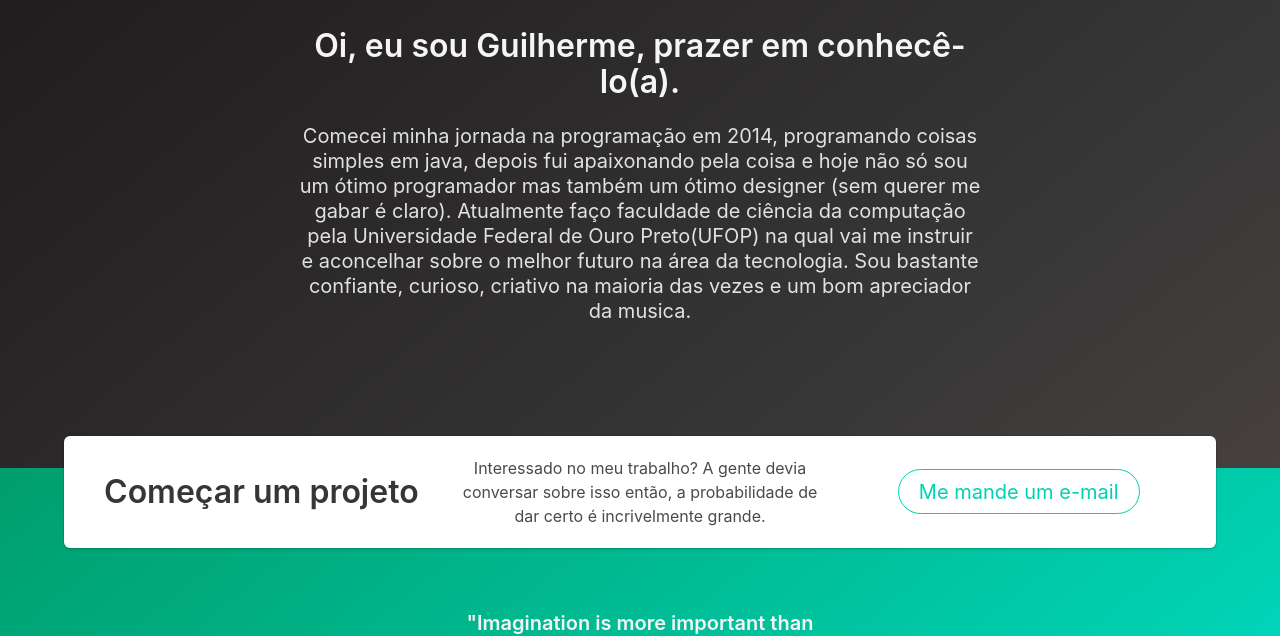
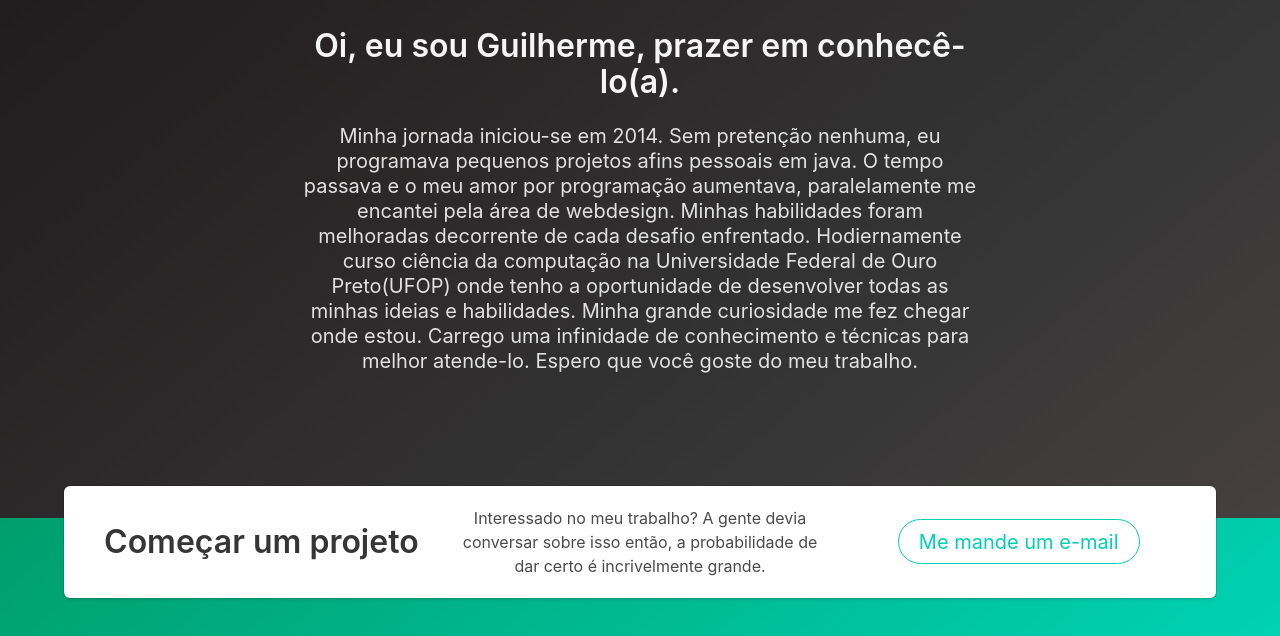
Before and after one commit to gfanedm/gfanedm.github.io, a plain HTML site: page index.html in a window 1280 px wide. Shown: the part 2420-3056 px from the top of the page. Drawn offline with nearby package versions, Linux system fonts and the light colour scheme.

Commit message:
Changed the bio text.

```diff
--- a/index.html
+++ b/index.html
@@ -221,7 +221,7 @@
             <div class="columns is-centered">
                 <div class="column is-three-fifths">
                     <h1 class="title is-spaced is-size-3-desktop is-size-4-mobile">Oi, eu sou Guilherme, prazer em conhecê-lo(a).</h1>
-                    <h2 class="subtitle is-size-5-desktop">Comecei minha jornada na programação em 2014, programando coisas simples em java, depois fui apaixonando pela coisa e hoje não só sou um ótimo programador mas também um ótimo designer (sem querer me gabar é claro). Atualmente faço faculdade de ciência da computação pela Universidade Federal de Ouro Preto(UFOP) na qual vai me instruir e aconcelhar sobre o melhor futuro na área da tecnologia. Sou bastante confiante, curioso, criativo na maioria das vezes e um bom apreciador da musica.</h2>
+                    <h2 class="subtitle is-size-5-desktop">Minha jornada iniciou-se em 2014. Sem pretenção nenhuma, eu programava pequenos projetos afins pessoais em java. O tempo passava e o meu amor por programação aumentava, paralelamente me encantei pela área de webdesign. Minhas habilidades foram melhoradas decorrente de cada desafio enfrentado. Hodiernamente curso ciência da computação na Universidade Federal de Ouro Preto(UFOP) onde tenho a oportunidade de desenvolver todas as minhas ideias e habilidades. Minha grande curiosidade me fez chegar onde estou. Carrego uma infinidade de conhecimento e técnicas para melhor atende-lo. Espero que você goste do meu trabalho.</h2>
                 </div>
             </div>
         </div>
```
